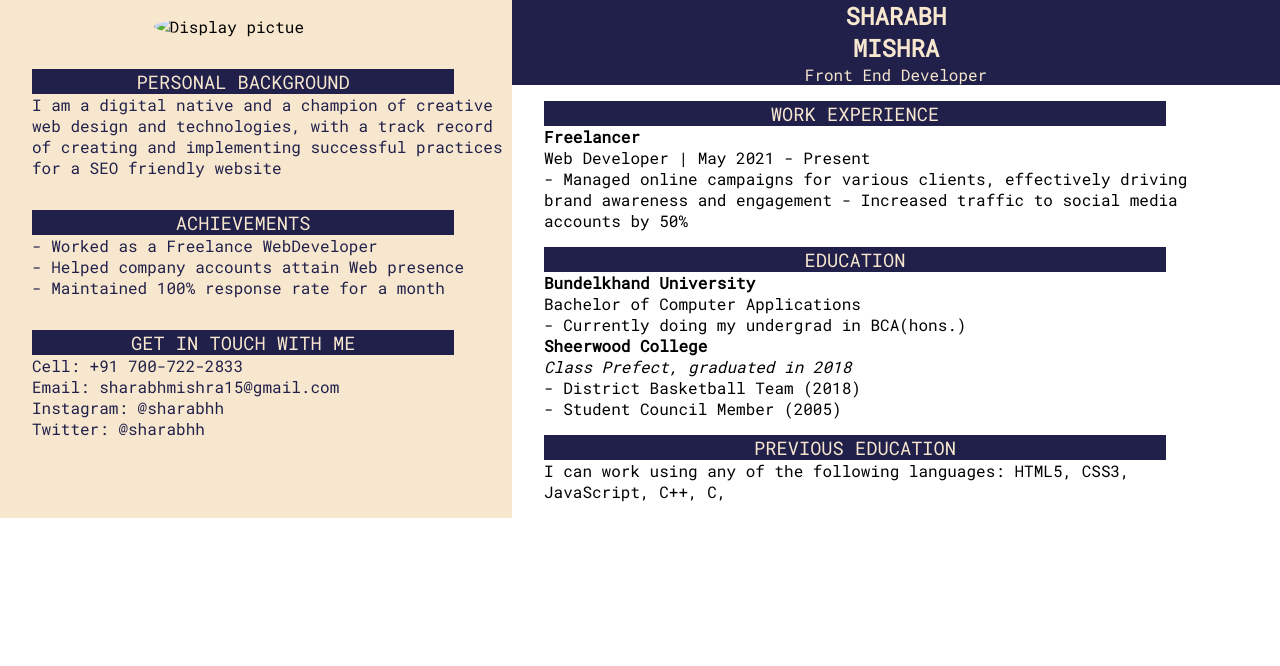
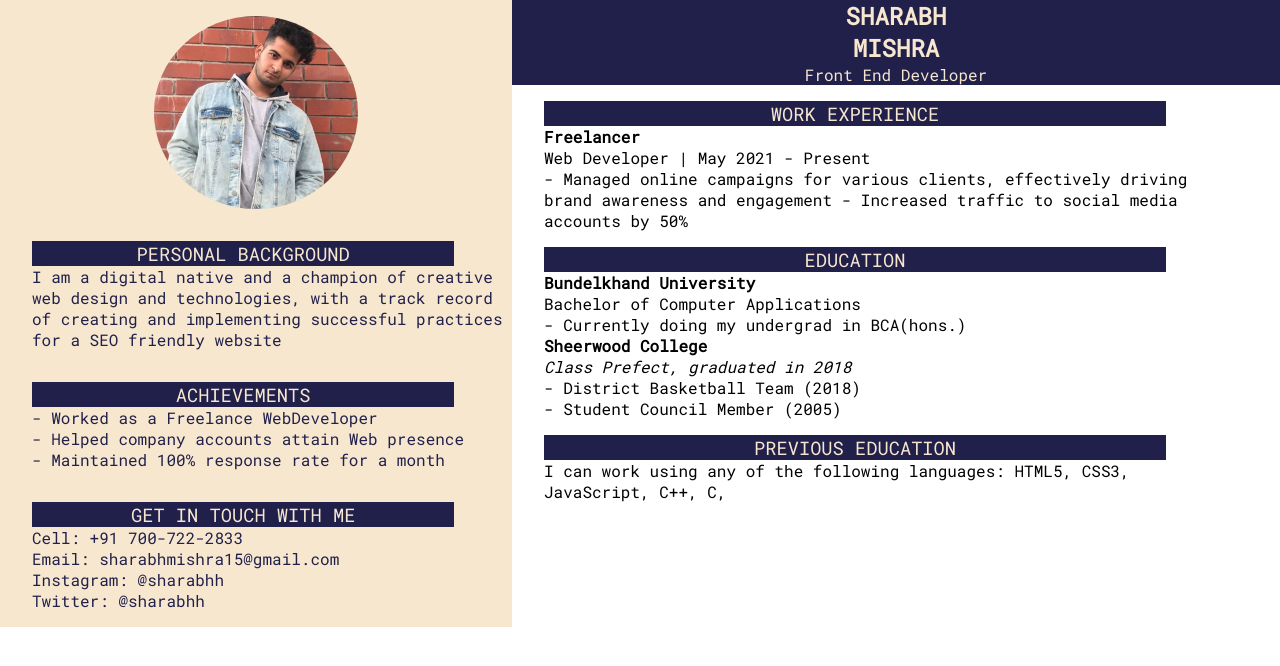
Before and after one commit to sharabhh/resume, a plain HTML site: page index.html in a window 1280 px wide. Drawn offline with Linux system fonts and the light colour scheme.

Commit message:
Update index.html

```diff
--- a/index.html
+++ b/index.html
@@ -20,7 +20,7 @@
       <div class="left">
         <div class="spacing-left">
           <div class="part">
-            <img src="fiverr2.jpg" alt="Display pictue" />
+            <img src="images/fiverr2.jpg" alt="Display pictue" />
           </div>
           <div class="left-written">
             <div class="part">
```
